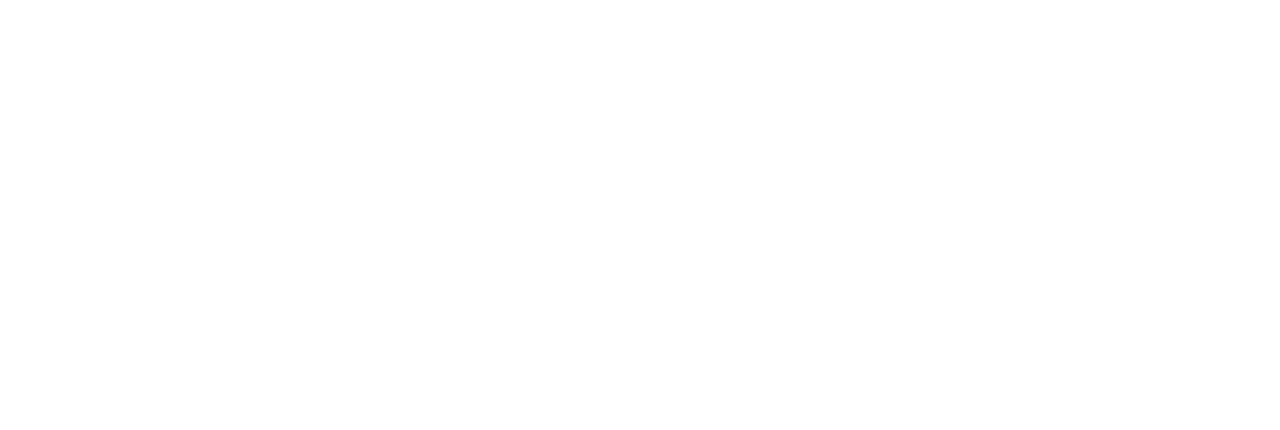
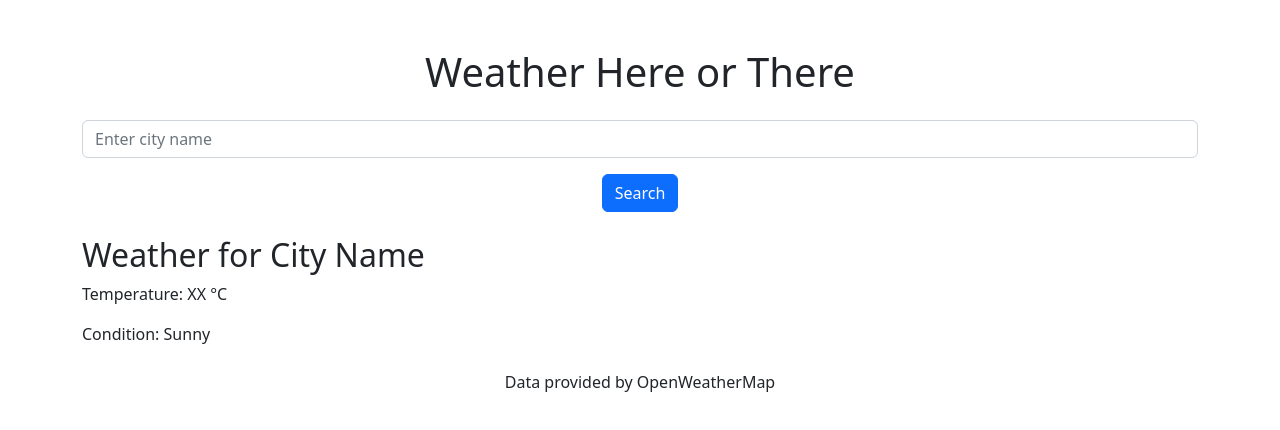
Before and after one commit to martinwakaba/weatherApp, a plain HTML site: page index.html in a window 1280 px wide. Drawn offline with nearby package versions, Linux system fonts and the light colour scheme.

Commit message:
html mockup

```diff
--- a/index.html
+++ b/index.html
@@ -2,10 +2,39 @@
 <html lang="en">
 <head>
     <meta charset="UTF-8">
+    <link href="https://cdn.jsdelivr.net/npm/bootstrap@5.2.3/dist/css/bootstrap.min.css" rel="stylesheet" integrity="sha384-rbsA2VBKQhggwzxH7pPCaAqO46MgnOM80zW1RWuH61DGLwZJEdK2Kadq2F9CUG65" crossorigin="anonymous">
+
+    <link rel="stylesheet" href="css/style.css">
     <meta name="viewport" content="width=device-width, initial-scale=1.0">
+    <script defer src="https://cdn.jsdelivr.net/npm/bootstrap@5.2.3/dist/js/bootstrap.bundle.min.js" integrity="sha384-kenU1KFdBIe4zVF0s0G1M5b4hcpxyD9F7jL+jjXkk+Q2h455rYXK/7HAuoJl+0I4" crossorigin="anonymous"></script>
+
     <title>Weather Here or There</title>
 </head>
 <body>
+    <div class="container mt-5">
+        <div class="text-center mb-4">
+            <h1>Weather Here or There</h1>
+        </div>
+        <div class="form-group">
+            <input type="text" class="form-control" id="city-input" placeholder="Enter city name">
+        </div>
+        <div class="text-center mt-3">
+            <button class="btn btn-primary">Search</button>
+        </div>
+        <div class="mt-4">
+            <h2>Weather for <span id="city-name">City Name</span></h2>
+            <div class="weather-info">
+                <p>Temperature: <span id="temperature">XX °C</span></p>
+                <p>Condition: <span id="weather-condition">Sunny</span></p>
+                <!-- Additional weather information goes here -->
+            </div>
+            <p id="error-message" class="text-danger mt-4"></p>
+        </div>
+        <div class="text-center mt-4">
+            <p>Data provided by OpenWeatherMap</p>
+        </div>
+    </div>
 
+    <script src="src/index.js"></script>
 </body>
 </html>
```
